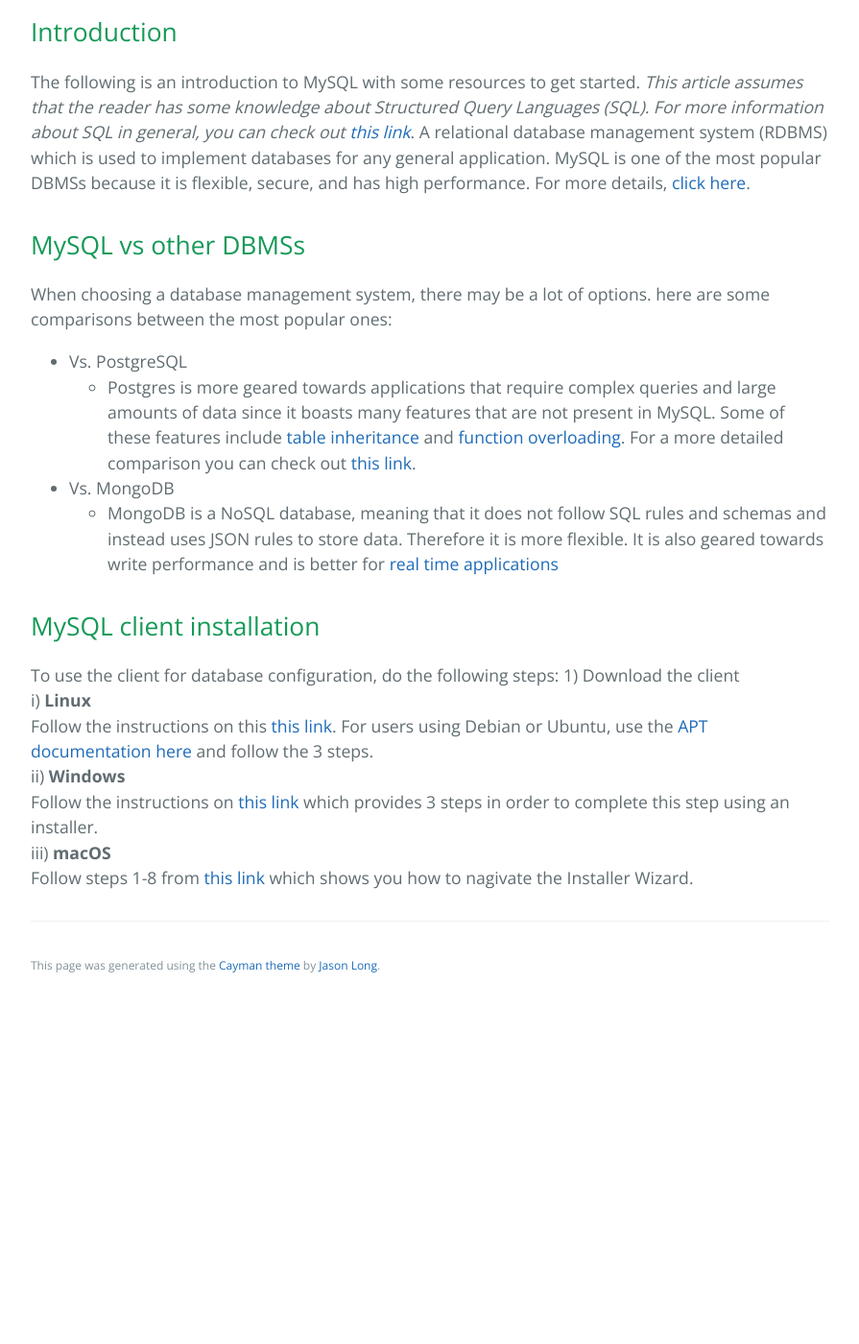
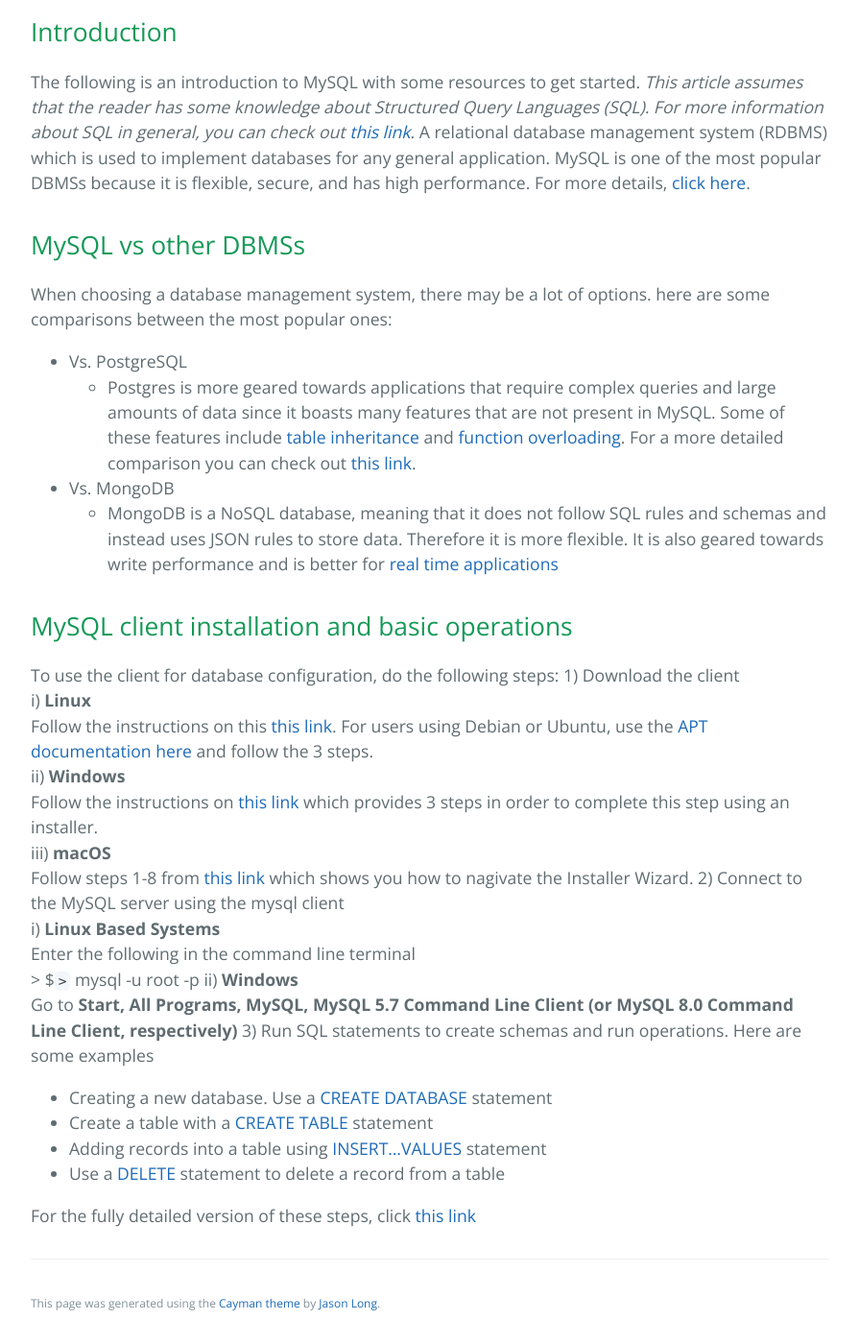
Before and after one commit to learning-software-engineering/learning-software-engineering.github.io, a Jekyll site: the page built from Topics/Tech_Stacks/Learning_MySQL.md, in a window 1280 px wide and 1400 px high, scrolled down 408 px. Shown: the whole window at 96% size, without its empty margins (192-1087 px from the left). Built offline with Jekyll 4.4.1, drawn with Linux system fonts in a browser that asks for light colours; our own code applies the rules of GitHub Pages for plain Markdown files; before the commit the page ends 1456 px from its top, so only the background shows below that.

Commit message:
Update Learning_MySQL.md
completed MySQL client installtion and basic operations

```diff
--- a/Topics/Tech_Stacks/Learning_MySQL.md
+++ b/Topics/Tech_Stacks/Learning_MySQL.md
@@ -13,13 +13,26 @@
 * Vs. MongoDB
   * MongoDB is a NoSQL database, meaning that it does not follow SQL rules and schemas and instead uses JSON rules to store data. Therefore it is more flexible. It is also geared towards write performance and is better for [real time applications](https://www.simplilearn.com/tutorials/mongodb-tutorial/mongodb-vs-mysql#:~:text=MySQL%20is%20an%20excellent%20choice,and%20other%20types%20of%20applications.)
 
-## MySQL client installation
+## MySQL client installation and basic operations
 
 To use the client for database configuration, do the following steps:
 1) Download the client <br />
   i) **Linux** <br />
-  Follow the instructions on this [this link](https://dev.mysql.com/doc/refman/8.0/en/linux-installation.html). For users using Debian or Ubuntu, use the [APT documentation here](https://dev.mysql.com/doc/mysql-apt-repo-quick-guide/en/#apt-repo-fresh-install) and follow the 3 steps. <br />
+    Follow the instructions on this [this link](https://dev.mysql.com/doc/refman/8.0/en/linux-installation.html). For users using Debian or Ubuntu, use the [APT documentation here](https://dev.mysql.com/doc/mysql-apt-repo-quick-guide/en/#apt-repo-fresh-install) and follow the 3 steps. <br />
   ii) **Windows** <br />
-  Follow the instructions on [this link](https://dev.mysql.com/doc/refman/5.7/en/windows-installation.html#windows-installation-simple) which provides 3 steps in order to complete this step using an installer. <br />
+    Follow the instructions on [this link](https://dev.mysql.com/doc/refman/5.7/en/windows-installation.html#windows-installation-simple) which provides 3 steps in order to complete this step using an installer. <br />
   iii) **macOS** <br />
-  Follow steps 1-8 from [this link](https://dev.mysql.com/doc/refman/8.0/en/macos-installation-pkg.html) which shows you how to nagivate the Installer Wizard.
+    Follow steps 1-8 from [this link](https://dev.mysql.com/doc/refman/8.0/en/macos-installation-pkg.html) which shows you how to nagivate the Installer Wizard.
+2) Connect to the MySQL server using the mysql client <br />
+  i) **Linux Based Systems** <br />
+    Enter the following in the command line terminal <br />
+    > $`>` mysql -u root -p
+  ii) **Windows** <br />
+    Go to **Start, All Programs, MySQL, MySQL 5.7 Command Line Client (or MySQL 8.0 Command Line Client, respectively)**
+3) Run SQL statements to create schemas and run operations. Here are some examples
+  * Creating a new database.  Use a [CREATE DATABASE](https://dev.mysql.com/doc/refman/8.0/en/show-databases.html) statement
+  * Create a table with a [CREATE TABLE](https://dev.mysql.com/doc/refman/8.0/en/create-table.html) statement
+  * Adding records into a table using [INSERT...VALUES](https://dev.mysql.com/doc/refman/8.0/en/insert.html) statement
+  * Use a [DELETE](https://dev.mysql.com/doc/refman/8.0/en/delete.html) statement to delete a record from a table
+
+For the fully detailed version of these steps, click [this link](https://dev.mysql.com/doc/mysql-getting-started/en/)
```
